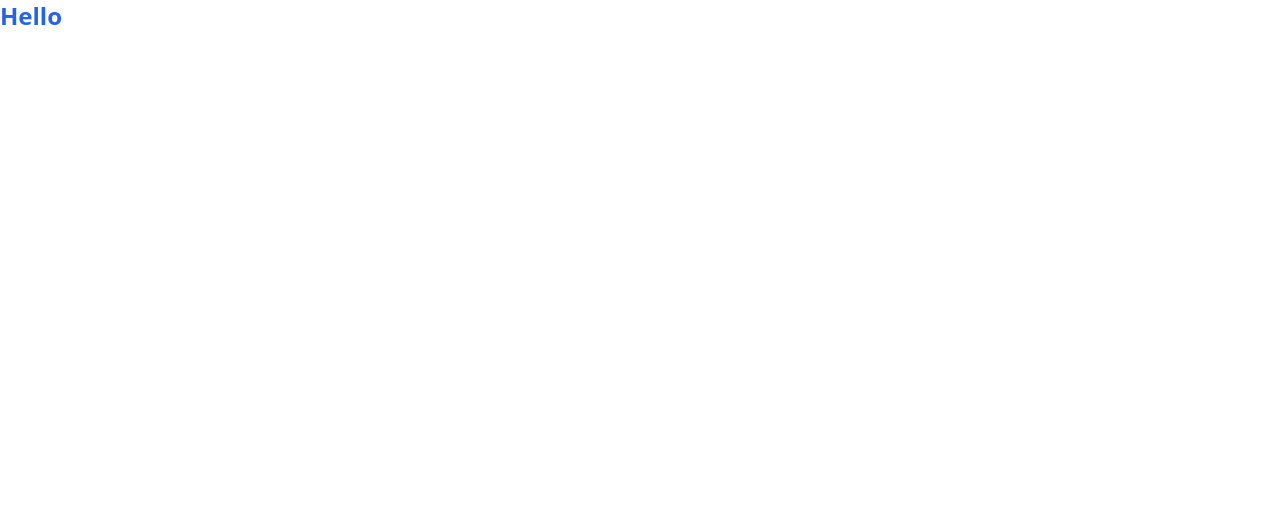
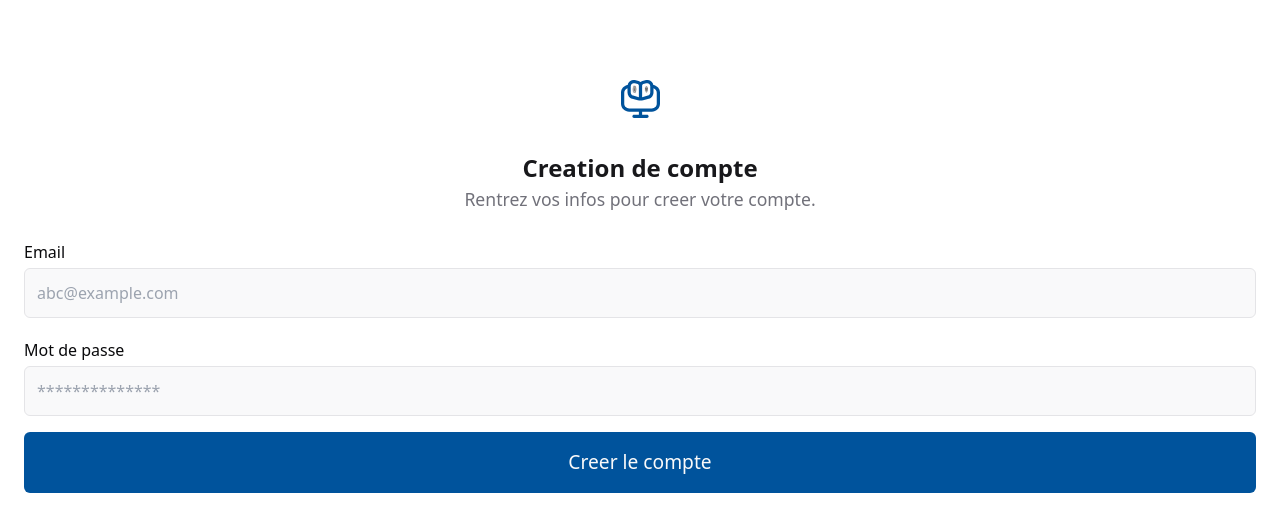
Before and after one commit to Worketyamo-Students/Aws-Labs-Nehemie, a React (Vite) app: page / in a window 1280 px wide. Shown: the top 532 px of the page. Built offline with nearby package versions, Linux system fonts and the light colour scheme.

Commit message:
inscription

```diff
--- a/index.html
+++ b/index.html
@@ -1,12 +1,18 @@
-<!doctype html>
+<!DOCTYPE html>
 <html lang="en">
   <head>
     <meta charset="UTF-8" />
     <link rel="icon" type="image/svg+xml" href="/vite.svg" />
+    <link rel="preconnect" href="https://fonts.googleapis.com" />
+    <link rel="preconnect" href="https://fonts.gstatic.com" crossorigin />
+    <link
+      href="https://fonts.googleapis.com/css2?family=Inter:ital,opsz,wght@0,14..32,100..900;1,14..32,100..900&display=swap"
+      rel="stylesheet"
+    />
     <meta name="viewport" content="width=device-width, initial-scale=1.0" />
     <title>Aws Labs</title>
   </head>
-  <body>
+  <body className="h-screen w-screen overflow-x-hidden font-['Inter']">
     <div id="root"></div>
     <script type="module" src="/src/main.tsx"></script>
   </body>
--- a/src/App.tsx
+++ b/src/App.tsx
@@ -1,7 +1,10 @@
-import React from "react";
-
+import Inscription from "./Inscription/Inscription";
 const App = () => {
-  return <div className="text-2xl text-blue-600 font-bold">Hello</div>
+  return (
+    <div>
+      <Inscription />
+    </div>
+  )
 };
 
 export default App;
--- /dev/null
+++ b/src/Inscription/Button/Button.tsx
@@ -0,0 +1,13 @@
+interface Props {
+    text: string
+}
+
+const Button: React.FC<Props> = ({ text }) => {
+    return (
+        <div className="w-full p-[1rem] mt-4 rounded-md bg-[#00539C] flex align-center justify-center ">
+            <p className="font-medium text-[1.2rem] text-[#FAFAFA] text-center">{text}</p>
+        </div>
+    )
+}
+
+export default Button;
--- /dev/null
+++ b/src/Inscription/Entete/Entete.tsx
@@ -0,0 +1,16 @@
+import Icon from "./Icon/Icon"
+import Titre from "./Titre/Titre"
+
+const Entete = () => {
+    return (
+        <div className="flex flex-col items-center gap-[2rem]">
+            <Icon />
+            <Titre
+                text="Creation de compte"
+                paragraph="Rentrez vos infos pour creer votre compte."
+            />
+        </div>
+    )
+}
+
+export default Entete;
--- /dev/null
+++ b/src/Inscription/Entete/Icon/Icon.tsx
@@ -0,0 +1,7 @@
+const Icon = () => {
+    return (
+        <img src="/src/assets/Icon-worketyamo.svg" alt="Icon-worketyamo" />
+    )
+}
+
+export default Icon;
--- /dev/null
+++ b/src/Inscription/Entete/Titre/Titre.tsx
@@ -0,0 +1,14 @@
+interface Props {
+    text: string;
+    paragraph: string
+}
+const Titre: React.FC<Props> = ({ text, paragraph}) => {
+    return (
+        <div className="flex flex-col text-center">
+            <h1 className="text-[1.5rem] text-[#18181B] font-semibold ">{text}</h1>
+            <p className="font-400 text-[1.1rem] text-[#71717A]">{paragraph}</p>
+        </div>
+    )
+}
+
+export default Titre;
--- /dev/null
+++ b/src/Inscription/Input/Input.tsx
@@ -0,0 +1,22 @@
+interface Props {
+    label?: string;
+    type?: string;
+    placeholder?: string;
+    required?: boolean;
+}
+
+const Input: React.FC<Props> = ({ label, type, placeholder, required}) => {
+    return (
+        <div className="flex flex-col gap-1 pt-3">
+            <label htmlFor={label} className="font-medium text-[1rem] text-[#09090B]">{label}</label>
+            <input
+                className="font-normal text-[#71717A] p-3 border-[1px] border-[#E4E4E7] rounded-md bg-[#F4F4F580] "
+                type={type}
+                placeholder={placeholder}
+                required={required}
+            />
+        </div>
+    )
+}
+
+export default Input;
--- /dev/null
+++ b/src/Inscription/Inscription.tsx
@@ -0,0 +1,24 @@
+import Entete from "./Entete/Entete";
+import Input from "./Input/Input";
+import Button from "./Button/Button";
+
+const Inscription = () => {
+  return (
+      <div className="pt-[5rem] pb-[3rem] px-[1.5rem]">
+        <Entete />
+        <div className="flex flex-col gap-2 pt-4">
+            <Input label="Email" type="text" placeholder="abc@example.com" required/>
+            <Input label="Mot de passe" type="password" placeholder="**************" required/>
+        </div>
+        {/* <div className="flex justify-between w-full pt-2">
+            <Progression color="bg-[#00539C]" />
+            <Progression color="bg-[#D9D9D9]" />
+            <Progression color="bg-[#D9D9D9]" />
+            <Progression color="bg-[#D9D9D9]" />
+        </div>  */}
+        <Button text="Creer le compte" />
+      </div>
+  );
+};
+
+export default Inscription;
--- /dev/null
+++ b/src/Inscription/Step/Step.tsx
@@ -0,0 +1,7 @@
+const Step = () => {
+    return (
+        <div className="w-7.33rem h-[.8rem] rounded-[2rem]"></div>
+    )
+}
+
+export default Step
--- a/src/index.css
+++ b/src/index.css
@@ -1,3 +1,15 @@
 @import "tailwindcss/base";
 @import "tailwindcss/components";
 @import "tailwindcss/utilities";
+
+:root {
+    --font-base: 'Inter', sans-serif;
+    --text-color-primary: #18181B;
+    --text-color-secondary: #71717A;
+    --color-label: #09090B;
+    --color-input: #E4E4E7;
+    --color-loading-one: #D9D9D9;
+    --color-loading-two: #FFA273;
+    --color-loading-three: #00539C;
+    --color-text-button: #FAFAFA;
+}
```
Also changed, not shown: src/ProgressBar.tsx (added, +16 -0 lines).
